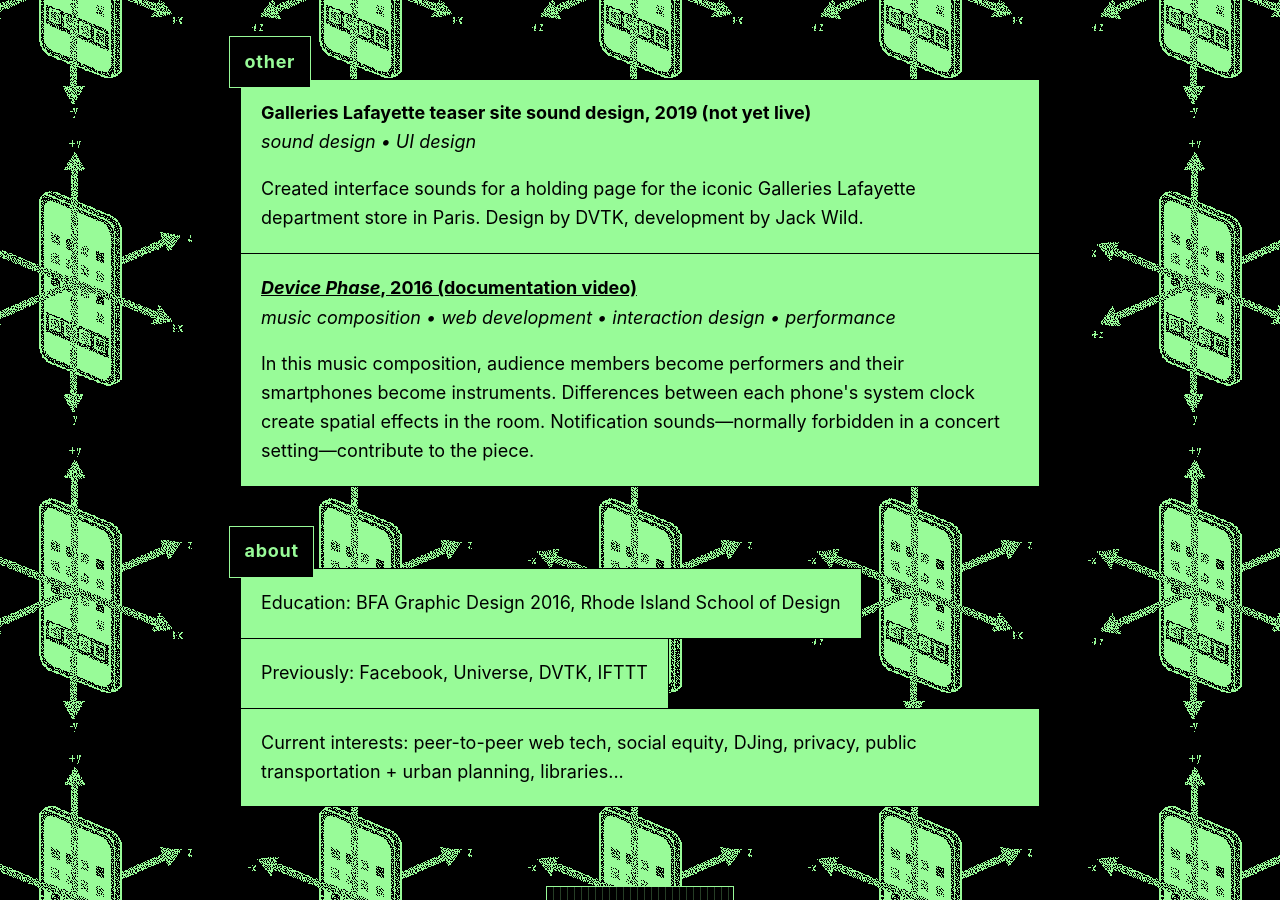
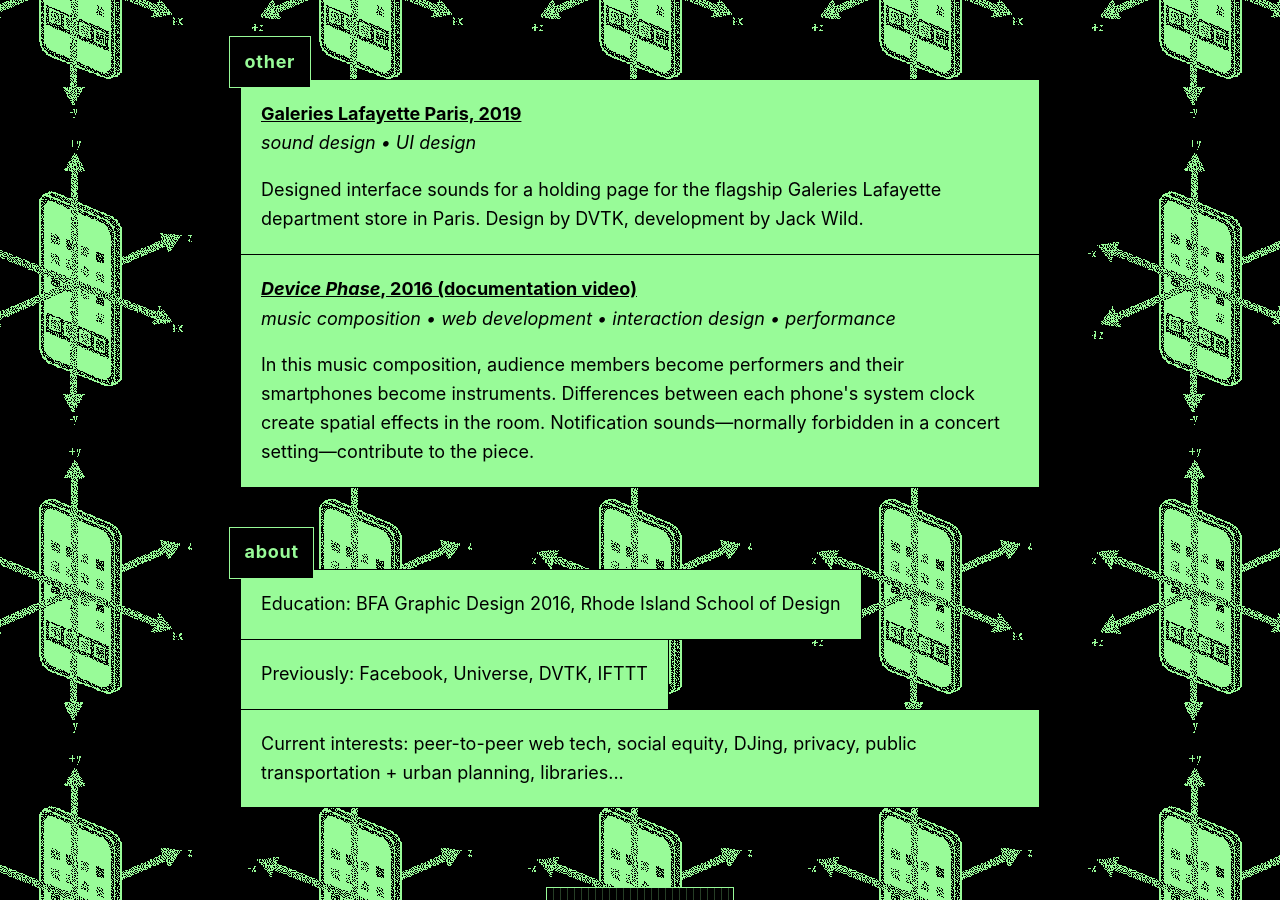
Before and after one commit to willurmston/urmston.website-holding, a website with bundled scripts: page index.html in a window 1280 px wide. Shown: the part 1685-2585 px from the top of the page. Built offline with nearby package versions, Linux system fonts and the light colour scheme; no server answers.

Commit message:
Update GLCE

```diff
--- a/index.html
+++ b/index.html
@@ -82,9 +82,9 @@
         <h2>other</h2>
         <ul>
             <li>
-                <span target="_blank"><h3>Galleries Lafayette teaser site sound design, 2019 (not yet live)</h3></span>
+                <a href="https://www.galerieslafayettechampselysees.com/" target="_blank"><h3>Galeries Lafayette Paris, 2019</h3></a>
                 <div><em>sound design • UI design</em></div>
-                <p>Created interface sounds for a holding page for the iconic Galleries Lafayette department store in Paris. Design by DVTK, development by Jack Wild.</p>
+                <p>Designed interface sounds for a holding page for the flagship Galeries Lafayette department store in Paris. Design by DVTK, development by Jack Wild.</p>
             </li>
             <li>
                 <a href="https://vimeo.com/161125705" target="_blank"><h3><em>Device Phase</em>, 2016 (documentation video)</h3></a>
```
